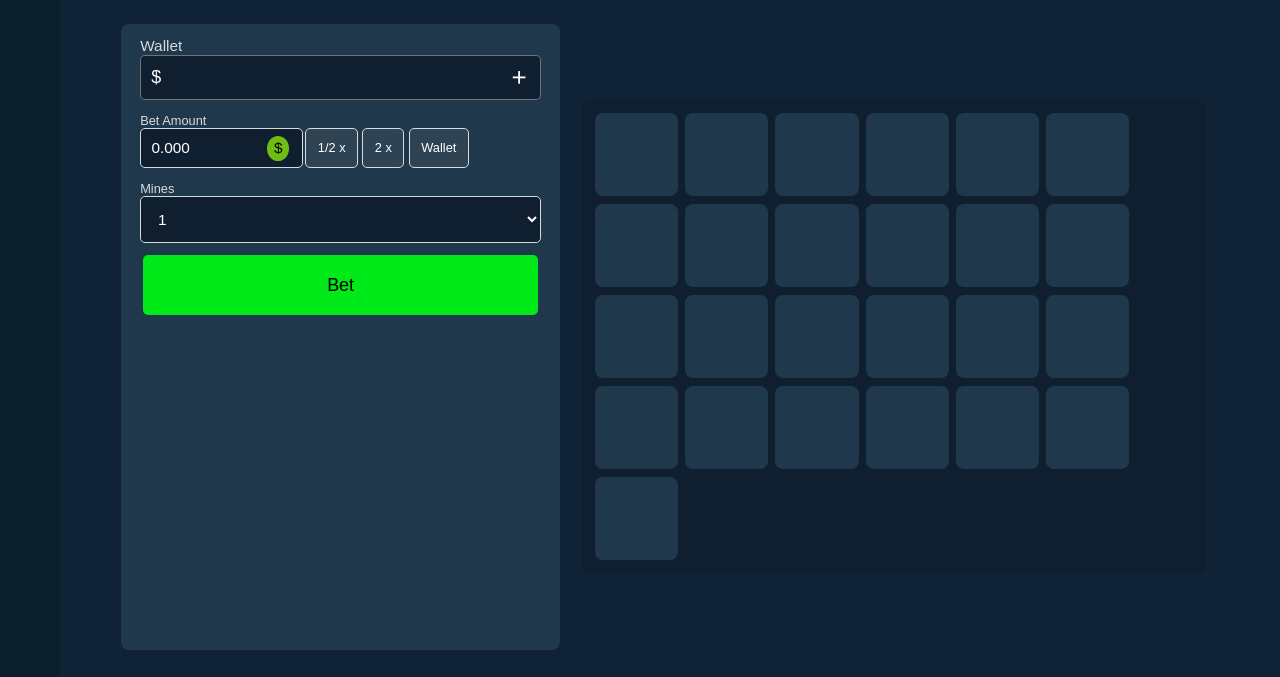
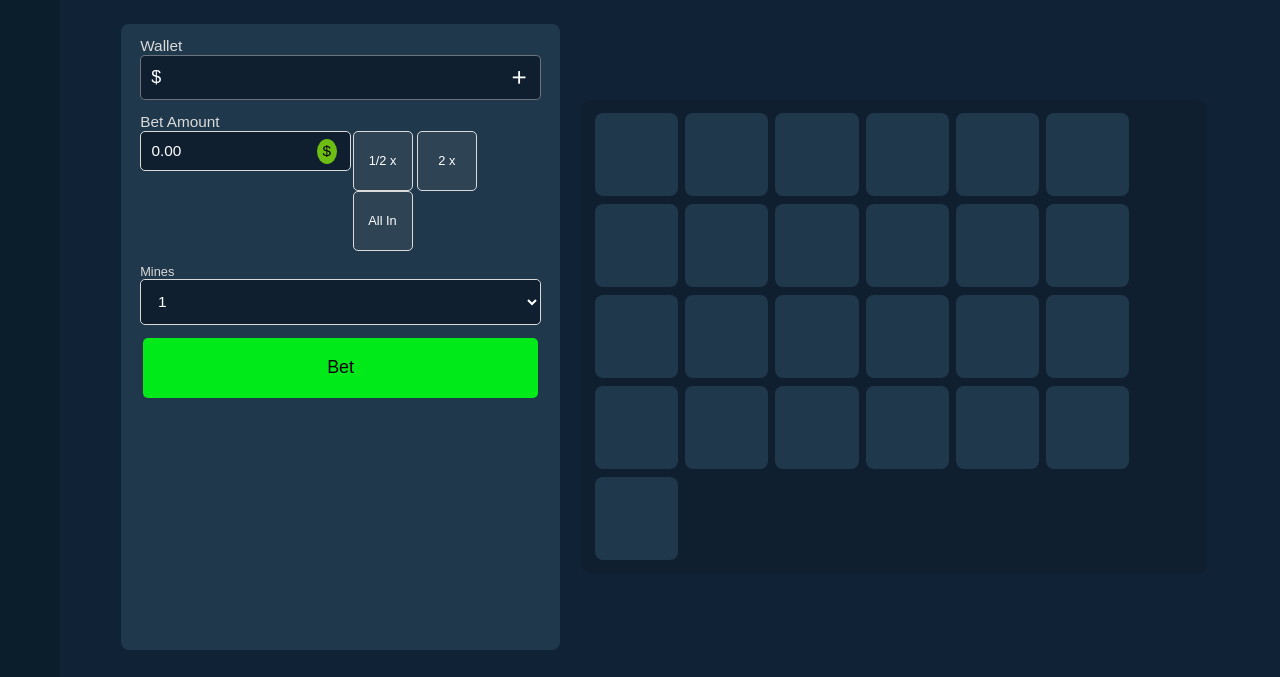
Before and after one commit to TreyWright03/CasinoSim, a plain HTML site: page Games/MinesGame/Mines.html in a window 1280 px wide. Both pictures are taken after a click on the button "1/2 x". Shown: the part 123-800 px from the top of the page. Drawn offline with nearby package versions, Linux system fonts and the light colour scheme; a web font is replaced by a local one.

Commit message:
fixed shome shtuff

```diff
--- a/Games/MinesGame/Board.css
+++ b/Games/MinesGame/Board.css
@@ -206,7 +206,7 @@ main {
   background-color: #6dbd13;
 }
 #bet-amount h2 {
-  font-size: 1vw;
+  font-size: 1.2vw;
   color: #dadada;
   font-weight: 300;
 }
@@ -220,7 +220,7 @@ main {
   align-items: center;
   border: 1px solid #dadada;
   border-radius: 5px;
-  width: 37%;
+  width: 48.8%;
   height: 25%;
   padding-right: 1vw;
 }
@@ -228,7 +228,7 @@ main {
   padding: 0.8vw;
   font-size: 1.2vw;
   border: none;
-  width: 80%;
+  width: 100%;
   color: white;
   background-color: transparent;
 }
@@ -259,13 +259,14 @@ main {
   gap: 2px;
 }
 .amt-btn {
+  width: 60px;
+  height: 60px;
   font-size: 1vw;
   background-color: #2e4455;
   color: white;
   border: 1px solid #dadada;
   border-radius: 5px;
   cursor: pointer;
-  padding: 0.9vw;
 }
 #low-money-message p {
   font-size: 1.6vw;
--- a/Games/MinesGame/Mines.html
+++ b/Games/MinesGame/Mines.html
@@ -116,7 +116,7 @@
                   <div id="bet-btn">
                     <button class="amt-btn" id="half">1/2 x</button>
                     <button class="amt-btn" id="double">2 x</button>
-                    <button class="amt-btn" id="full-wallet">Wallet</button>
+                    <button class="amt-btn" id="full-wallet">All In</button>
                   </div>
                 </div>
               </div>
--- a/Games/MinesGame/Mines.js
+++ b/Games/MinesGame/Mines.js
@@ -47,13 +47,13 @@ let gems, mines, unClicked;
 function changeBetAmt() {
   half.addEventListener("click", () => {
     let currentBetAmt = Number(localStorage.getItem("betAmount"));
-    betAmount = (currentBetAmt / 2).toFixed(3);
+    betAmount = (currentBetAmt / 2).toFixed(2);
     inputField.value = betAmount;
     localStorage.setItem("betAmount", Math.abs(betAmount));
   });
   double.addEventListener("click", () => {
     let currentBetAmt = Number(localStorage.getItem("betAmount"));
-    betAmount = (currentBetAmt * 2).toFixed(3);
+    betAmount = (currentBetAmt * 2).toFixed(2);
     inputField.value = betAmount;
     localStorage.setItem("betAmount", Math.abs(betAmount));
   });
@@ -209,7 +209,7 @@ function workingBtn() {
 
         let updatedWalletMoney = (
           currentWalletMoney - Math.abs(betAmount)
-        ).toFixed(3);
+        ).toFixed(2);
         if (updatedWalletMoney < 0) {
           lowMoney.style.top = "10%";
           close.addEventListener("click", () => {
@@ -273,7 +273,7 @@ function plotMine() {
         let currentWalletMoney = Number(localStorage.getItem("walletMoney"));
         let updatedWalletMoney = (
           currentWalletMoney - Math.abs(betAmount)
-        ).toFixed(3);
+        ).toFixed(2);
         if (updatedWalletMoney < 0) {
           bigOverlay.style.display = "block";
           lowMoney.style.top = "10%";
```
